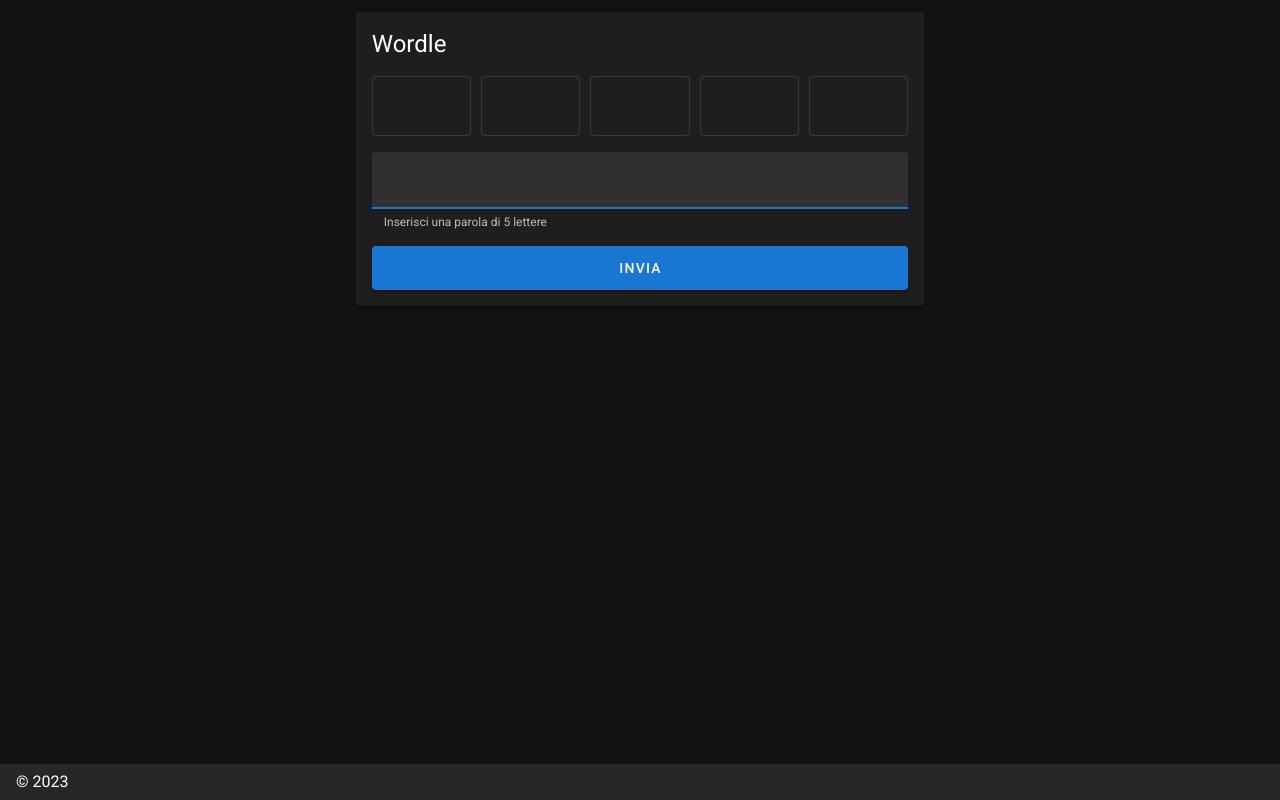
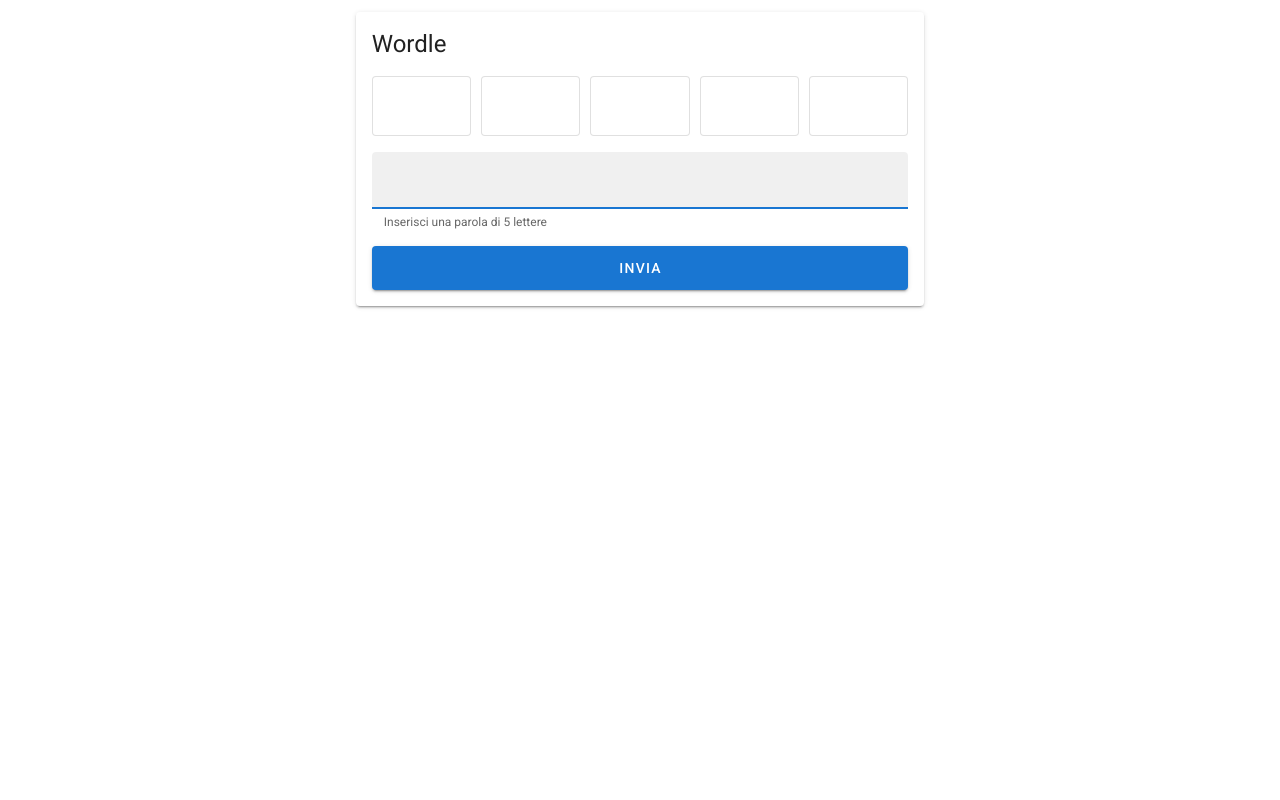
Before and after one commit to weconstudio/wordle, a Nuxt app: page / in a window 1280 px wide. Built offline with nearby package versions, Linux system fonts and the light colour scheme.

Commit message:
pulizia generale

```diff
--- a/layouts/default.vue
+++ b/layouts/default.vue
@@ -1,16 +1,10 @@
 <template>
-  <v-app dark>
+  <v-app>
     <v-main>
       <v-container>
         <Nuxt />
       </v-container>
     </v-main>
-    <v-footer
-      absolute
-      app
-    >
-      <span>&copy; {{ new Date().getFullYear() }}</span>
-    </v-footer>
   </v-app>
 </template>
 
--- a/nuxt.config.js
+++ b/nuxt.config.js
@@ -50,7 +50,7 @@
   vuetify: {
     customVariables: [],
     theme: {
-      dark: true,
+      dark: false,
       themes: {
         dark: {
           primary: colors.blue.darken2,
```
Also changed, not shown: components/Input.vue (+5 -4 lines), 1 other file (tests, documents, lock files or other folders).
